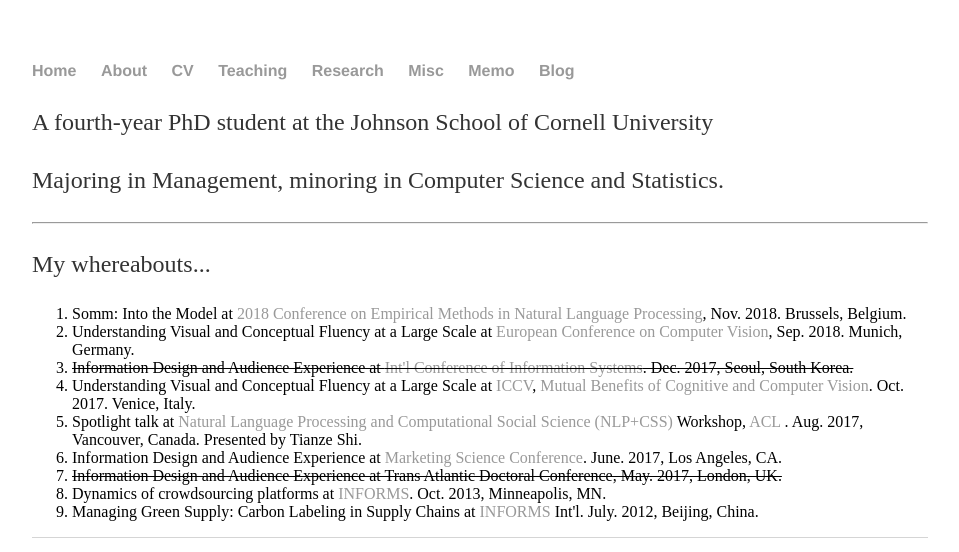
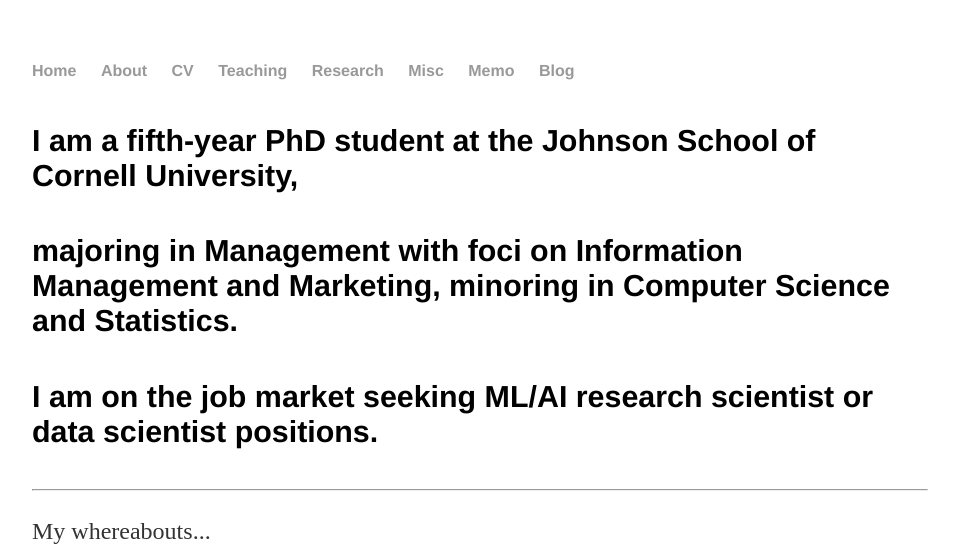
Before and after one commit to shenglih/shenglih.github.io, a Jekyll site: the page built from About/index.html, in a window 1280 px wide. Shown: the top 552 px of the page, without its empty margins (160-1119 px from the left). Built offline with Jekyll 4.4.1, drawn with Linux system fonts in a browser that asks for light colours.

Commit message:
Update index.html

```diff
--- a/About/index.html
+++ b/About/index.html
@@ -3,8 +3,9 @@
 title: Shengli Hu, About
 ---
 <div class="blurb">
-	<p> A fourth-year PhD student at the Johnson School of Cornell University </p>
-	<p> Majoring in Management, minoring in Computer Science and Statistics. </p>
+	<h4>I am a fifth-year PhD student at the Johnson School of Cornell University, </h4>
+	<h4>majoring in Management with foci on Information Management and Marketing, minoring in Computer Science and Statistics.</h4>
+	<h4>I am on the job market seeking ML/AI research scientist or data scientist positions. </h4>
 
 	<hr>
 
```
